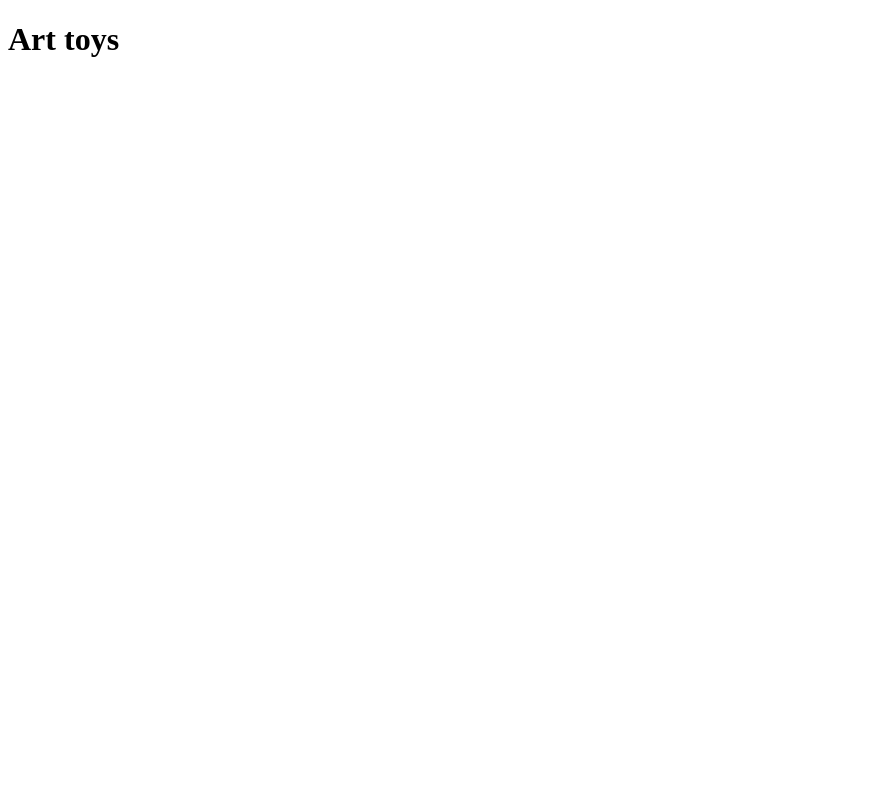
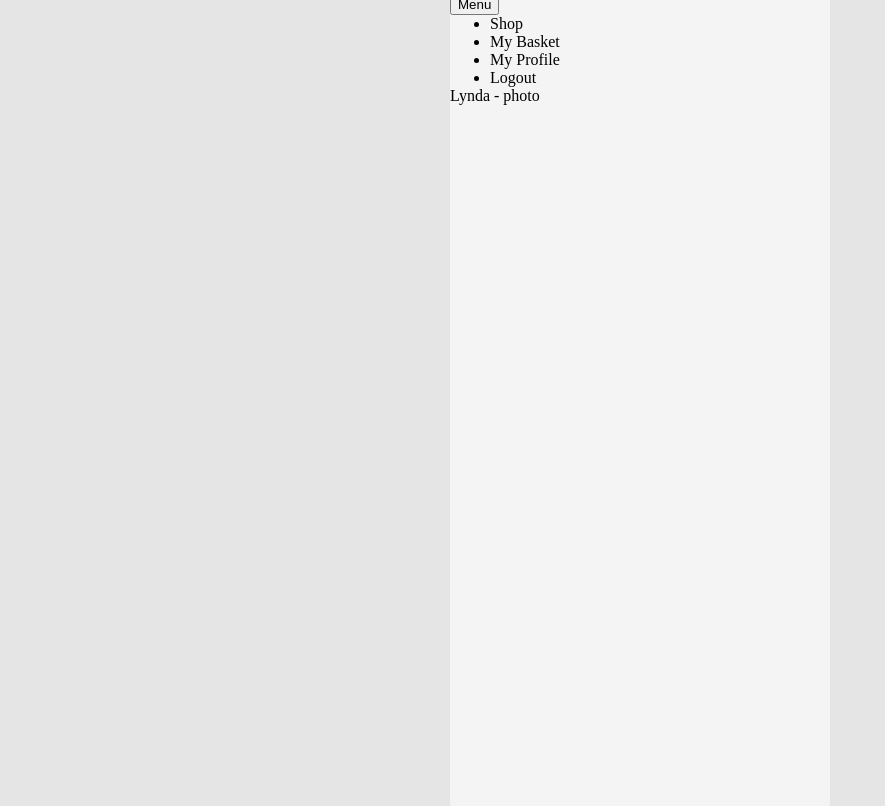
Before and after one commit to Maranaho/arttoys, a React (Create React App) app: page / in a window 1280 px wide. Shown: the whole page, without its empty margins (0-885 px from the left). Built offline with nearby package versions, Linux system fonts and the light colour scheme.

Commit message:
created components

```diff
--- a/src/App.css
+++ b/src/App.css
@@ -1 +1 @@
-body{margin: 0}
+body{margin:0;background:#e5e5e5;height:100vh;display:flex;align-items:center;justify-content:center}.ArtToys{background:#f4f4f4;height:812px;width:380px}.Menu ul{margin:0}
--- a/src/App.js
+++ b/src/App.js
@@ -1,2 +1,7 @@
-const App = ()=><h1>Art toys</h1>
+import Nav from './components/Nav'
+const App = ()=>(
+  <main className="ArtToys">
+    <Nav/>
+  </main>
+)
 export default App
--- /dev/null
+++ b/src/App.scss
@@ -0,0 +1,17 @@
+body{
+  margin: 0;
+  background: #e5e5e5;
+  height: 100vh;
+  display: flex;
+  align-items: center;
+  justify-content: center;
+}
+
+.ArtToys{
+  background: #f4f4f4;
+  height: 812px;
+  width: 380px;
+}
+.Menu ul {
+  margin: 0;
+}
--- /dev/null
+++ b/src/components/Menu.js
@@ -0,0 +1,12 @@
+const Menu = ()=>(
+    <section className="Menu">
+      <button>Menu</button>
+      <ul>
+        <li>Shop</li>
+        <li>My Basket</li>
+        <li>My Profile</li>
+        <li>Logout</li>
+      </ul>
+    </section>
+)
+export default Menu
--- /dev/null
+++ b/src/components/Nav.js
@@ -0,0 +1,9 @@
+import Menu from './Menu'
+import User from './User'
+const Nav = ()=>(
+    <nav>
+      <Menu/>
+      <User/>
+    </nav>
+)
+export default Nav
--- /dev/null
+++ b/src/components/User.js
@@ -0,0 +1,6 @@
+const User = ()=>(
+    <article className="User">
+      Lynda - photo
+    </article>
+)
+export default User
--- a/src/index.js
+++ b/src/index.js
@@ -1,4 +1,5 @@
 import React from 'react'
 import ReactDOM from 'react-dom'
 import App from './App'
+import './App.css'
 ReactDOM.render(<App />,  document.getElementById('arttoys'))
```
